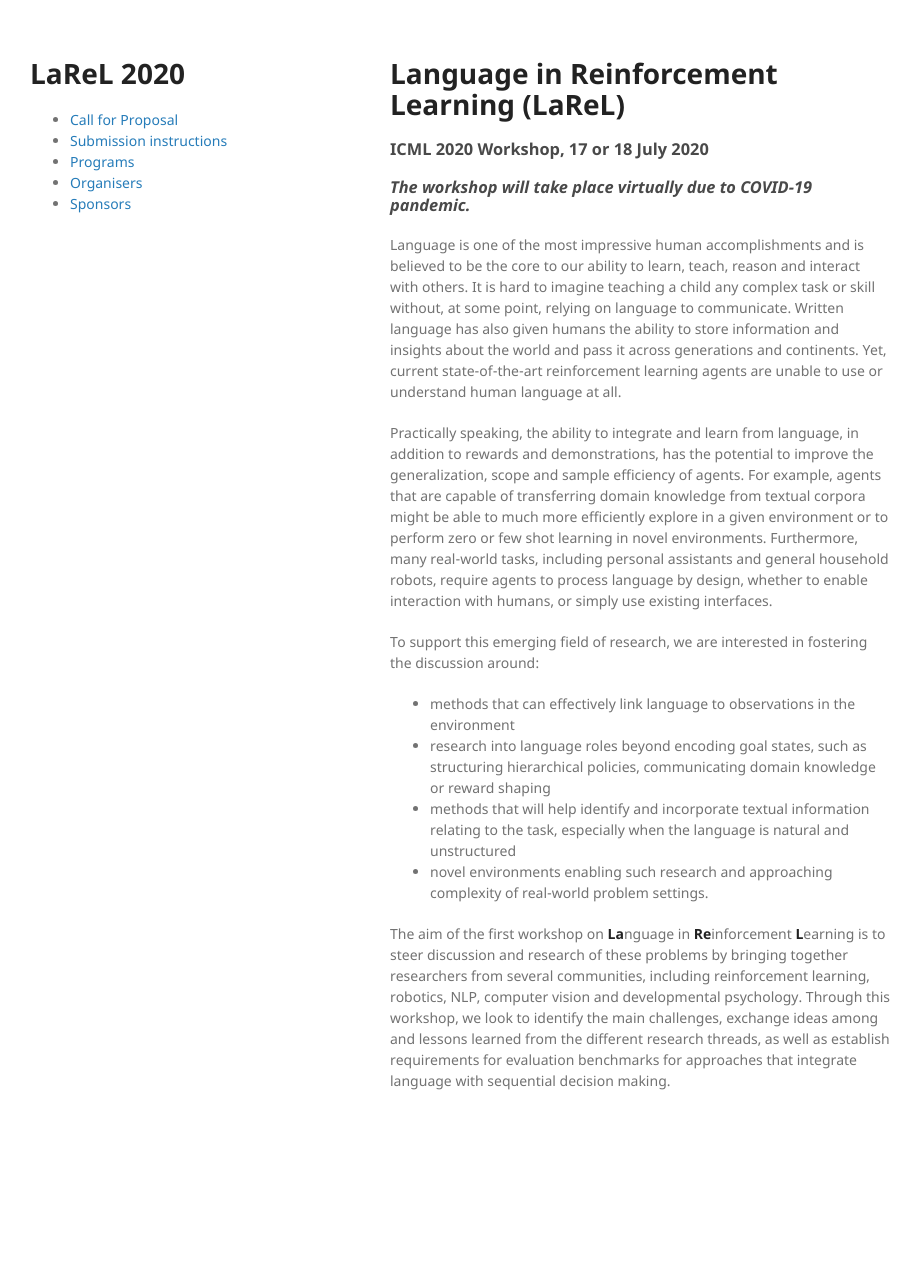
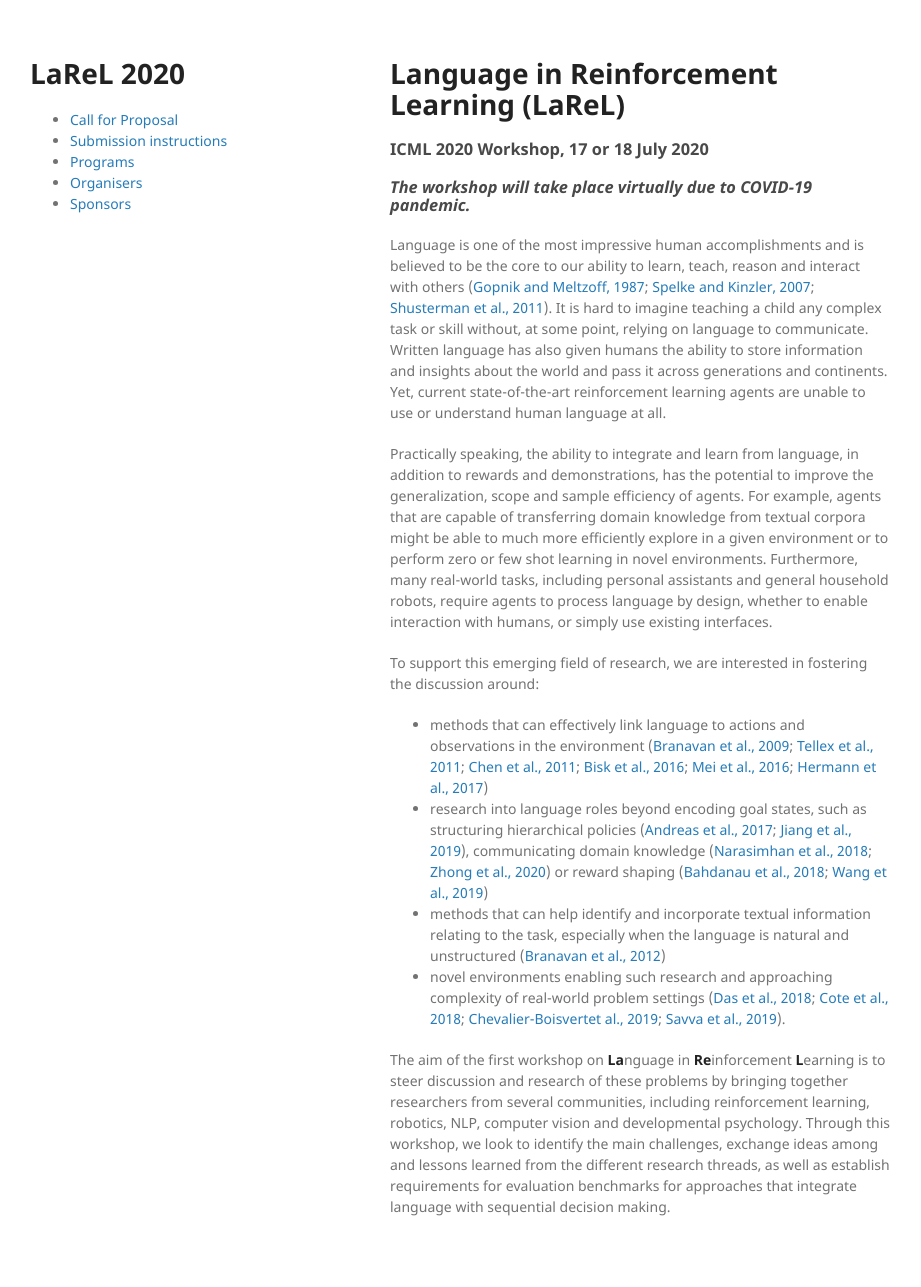
Before and after one commit to LaReL-WS/LaReL-WS.github.io, a Jekyll site: the page built from index.md, in a window 1280 px wide. Shown: the whole page, without its empty margins (180-1101 px from the left). Built offline with Jekyll 4.4.1, drawn with Linux system fonts in a browser that asks for light colours; our own code applies the rules of GitHub Pages for plain Markdown files; before the commit the page ends 1161 px from its top, so only the background shows below that.

Commit message:
added references

```diff
--- a/index.md
+++ b/index.md
@@ -9,14 +9,19 @@ layout: default
 ### _The workshop will take place virtually due to COVID-19 pandemic._
 
 
-Language is one of the most impressive human accomplishments and is believed to be the core to our ability to learn, teach, reason and interact with others. It is hard to imagine teaching a child any complex task or skill without, at some point, relying on language to communicate. Written language has also given humans the ability to store information and insights about the world and pass it across generations and continents. Yet, current state-of-the-art reinforcement learning agents are unable to use or understand human language at all.
+Language is one of the most impressive human accomplishments and is believed to be the core to our ability to learn, teach, reason and interact with others ([Gopnik and Meltzoff, 1987](http://ilabs.washington.edu/meltzoff/pdf/87Gopnik_Meltzoff_ChildDev.pdf); [Spelke and Kinzler, 2007](http://inst.cs.berkeley.edu/~cs182/sp08/readings/SpelkeKinzler07.pdf); [Shusterman et al., 2011](https://www.ncbi.nlm.nih.gov/pubmed/21665199)). It is hard to imagine teaching a child any complex task or skill without, at some point, relying on language to communicate. Written language has also given humans the ability to store information and insights about the world and pass it across generations and continents. Yet, current state-of-the-art reinforcement learning agents are unable to use or understand human language at all.
 
 Practically speaking, the ability to integrate and learn from language, in addition to rewards and demonstrations, has the potential to improve the generalization, scope and sample efficiency of agents. For example, agents that are capable of transferring domain knowledge from textual corpora might be able to much more efficiently explore in a given environment or to perform zero or few shot learning in novel environments. Furthermore, many real-world tasks, including personal assistants and general household robots, require agents to process language by design, whether to enable interaction with humans, or simply use existing interfaces.
 
 To support this emerging field of research, we are interested in fostering the discussion around:
-* methods that can effectively link language to observations in the environment
-* research into language roles beyond encoding goal states, such as structuring hierarchical policies, communicating domain knowledge or reward shaping
-* methods that will help identify and incorporate textual information relating to the task, especially when the language is natural and unstructured
-* novel environments enabling such research and approaching complexity of real-world problem settings.
+* methods that can effectively link language to actions and observations in the environment
+([Branavan et al., 2009](https://people.csail.mit.edu/regina/my_papers/RL.pdf); [Tellex et al., 2011](https://www.aaai.org/ocs/index.php/AAAI/AAAI11/paper/viewFile/3623/4113); [Chen et al., 2011](http://www.cs.utexas.edu/users/ml/papers/chen.aaai11.pdf); [Bisk et al., 2016](https://yonatanbisk.com/papers/2016-NAACL.pdf);
+[Mei et al., 2016](https://arxiv.org/abs/1506.04089); [Hermann et al., 2017](https://arxiv.org/abs/1706.06551))
+* research into language roles beyond encoding goal states, such as structuring hierarchical policies ([Andreas et al., 2017](https://arxiv.org/abs/1611.01796); [Jiang et al., 2019](https://arxiv.org/abs/1906.07343)),
+communicating domain knowledge ([Narasimhan et al., 2018](https://arxiv.org/abs/1708.00133); [Zhong et al., 2020](https://arxiv.org/abs/1910.08210))
+ or reward shaping ([Bahdanau et al., 2018](https://arxiv.org/abs/1806.01946); [Wang et al., 2019](https://arxiv.org/abs/1811.10092))
+* methods that can help identify and incorporate textual information relating to the task, especially when the language is natural and unstructured ([Branavan et al., 2012](https://arxiv.org/abs/1401.5390))
+* novel environments enabling such research and approaching complexity of real-world problem settings
+([Das et al., 2018](https://arxiv.org/abs/1711.11543); [Cote et al., 2018](https://arxiv.org/abs/1806.11532); [Chevalier-Boisvertet al., 2019](https://arxiv.org/abs/1810.08272); [Savva et al., 2019](https://arxiv.org/abs/1904.01201)).
 
 The aim of the first workshop on **La**nguage in **Re**inforcement **L**earning is to steer discussion and research of these problems by bringing together researchers from several communities, including reinforcement learning, robotics, NLP, computer vision and developmental psychology. Through this workshop, we look to identify the main challenges, exchange ideas among and lessons learned from the different research threads, as well as establish requirements for evaluation benchmarks for approaches that integrate language with sequential decision making.
```
